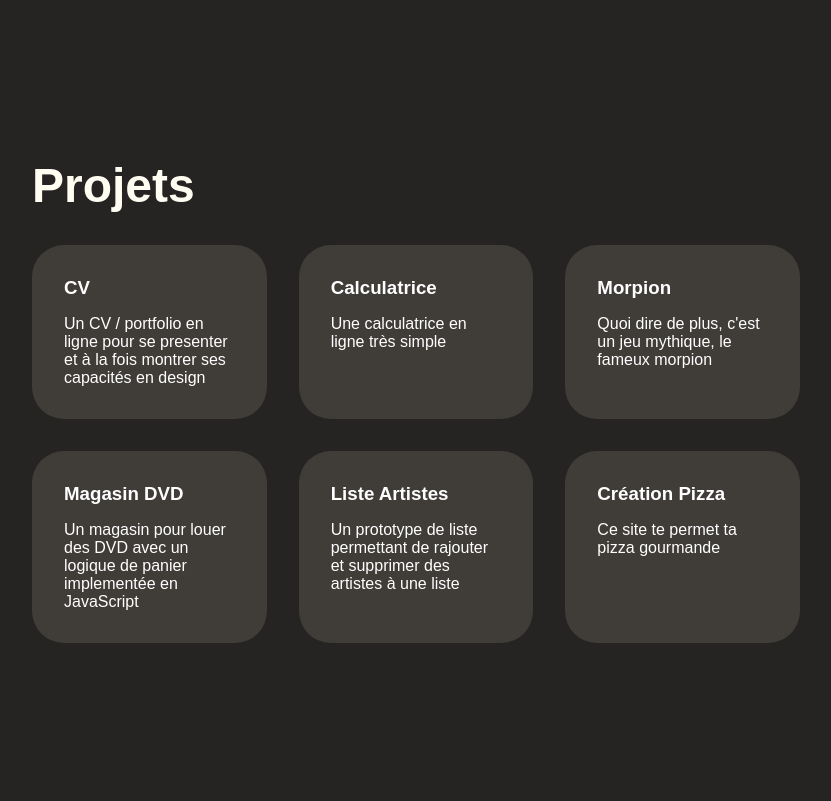
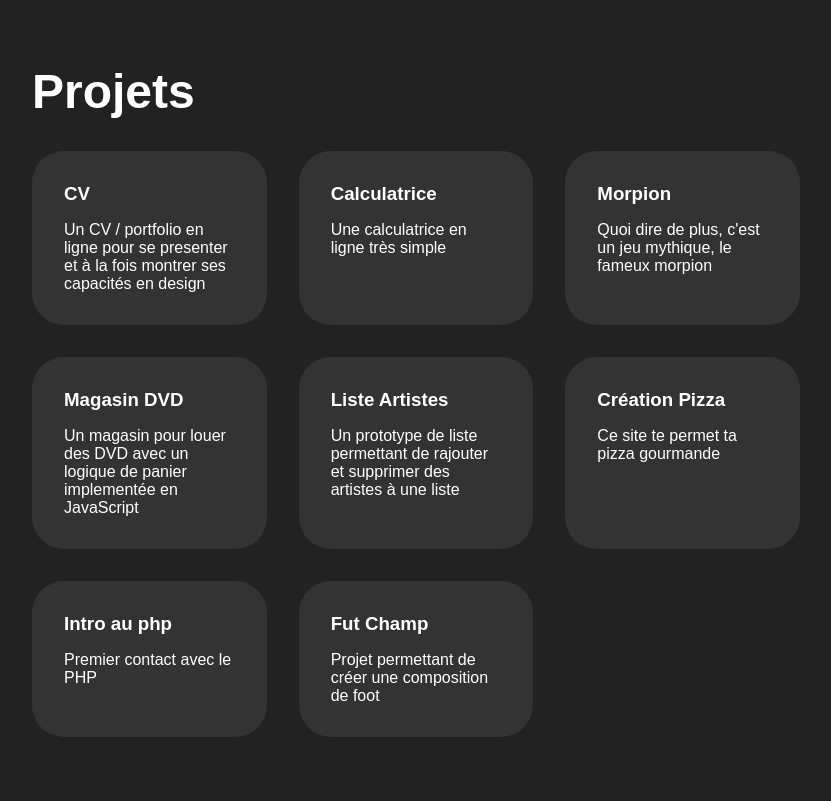
Before and after one commit to Newneri/AkhatarAbdelhamid-resume, a PHP site: page / in a window 1280 px wide. Shown: the whole page, without its empty margins (224-1055 px from the left). Before the commit the page ends 643 px from the top, so only its background shows below. Run offline with PHP 8.4, Linux system fonts and the light colour scheme.

Commit message:
mon resume

```diff
--- a/index.html
+++ b/index.html
@@ -51,6 +51,18 @@
                         <p>Ce site te permet ta pizza gourmande </p>
                     </a>
                 </div>
+                <div class="grid-element">
+                    <a href="introPhp/bonjour.php" target="_blank">
+                        <h3>Intro au php</h3>
+                        <p>Premier contact avec le PHP</p>
+                    </a>
+                </div>
+                <div class="grid-element">
+                    <a href="futchamp/index.html" target="_blank">
+                        <h3>Fut Champ</h3>
+                        <p>Projet permettant de créer une composition de foot</p>
+                    </a>
+                </div>
             </div>
     </section>
 </body>
--- a/style.css
+++ b/style.css
@@ -9,7 +9,7 @@
 body{
     display: flex;
     min-height: 100dvh;
-    background-color: #252422;
+    background-color: #222;
     align-items: center;
 }
 
@@ -21,7 +21,7 @@ body{
 
 .work h1{
     font-size: 3rem;
-    color: #fffcf2;
+    color: #fff;
     margin-bottom: 2rem;
 }
 
@@ -32,8 +32,8 @@ body{
 }
 
 .grid-element {
-    background-color: #403d39;
-    color: #fffcf2;
+    background-color: #333;
+    color: #fff;
     padding: 2rem;
     border-radius: 2rem;
 }
```
